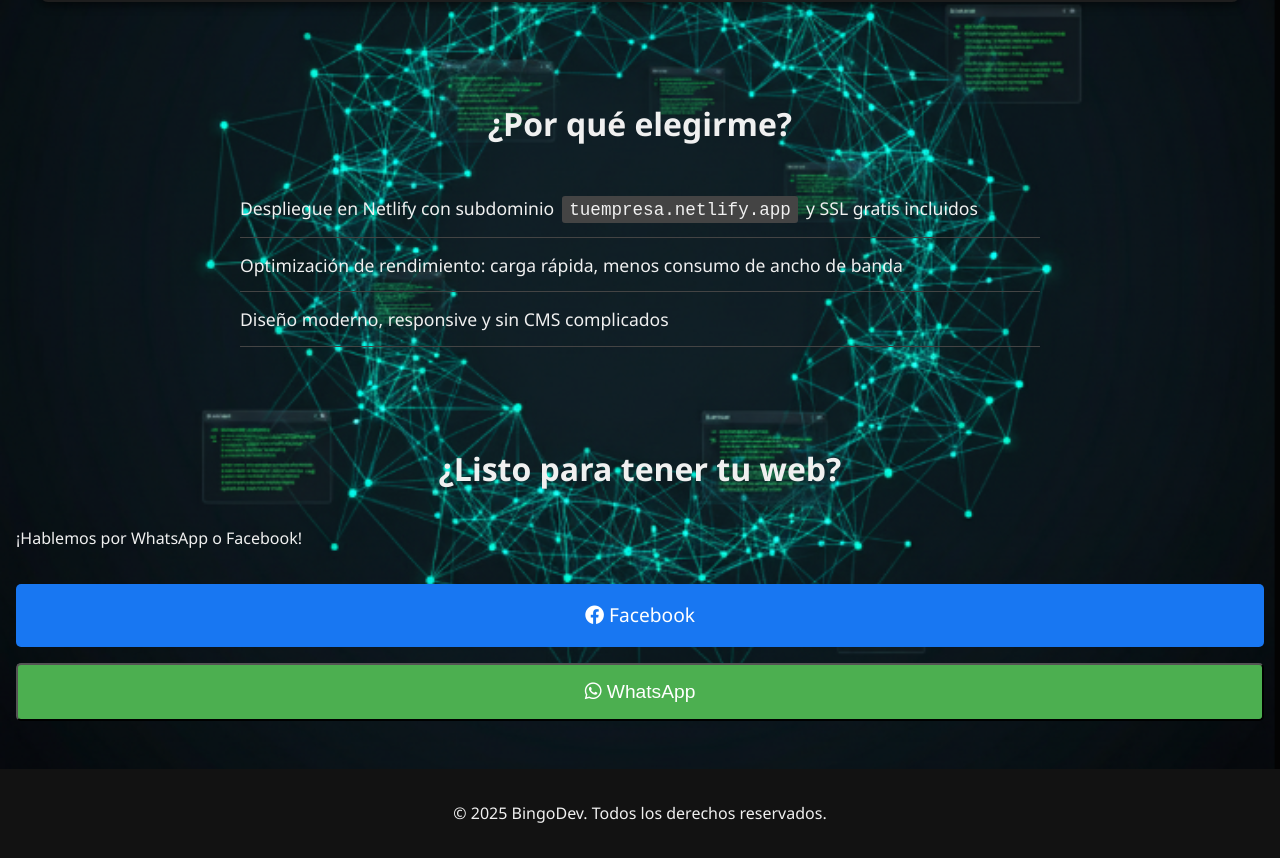
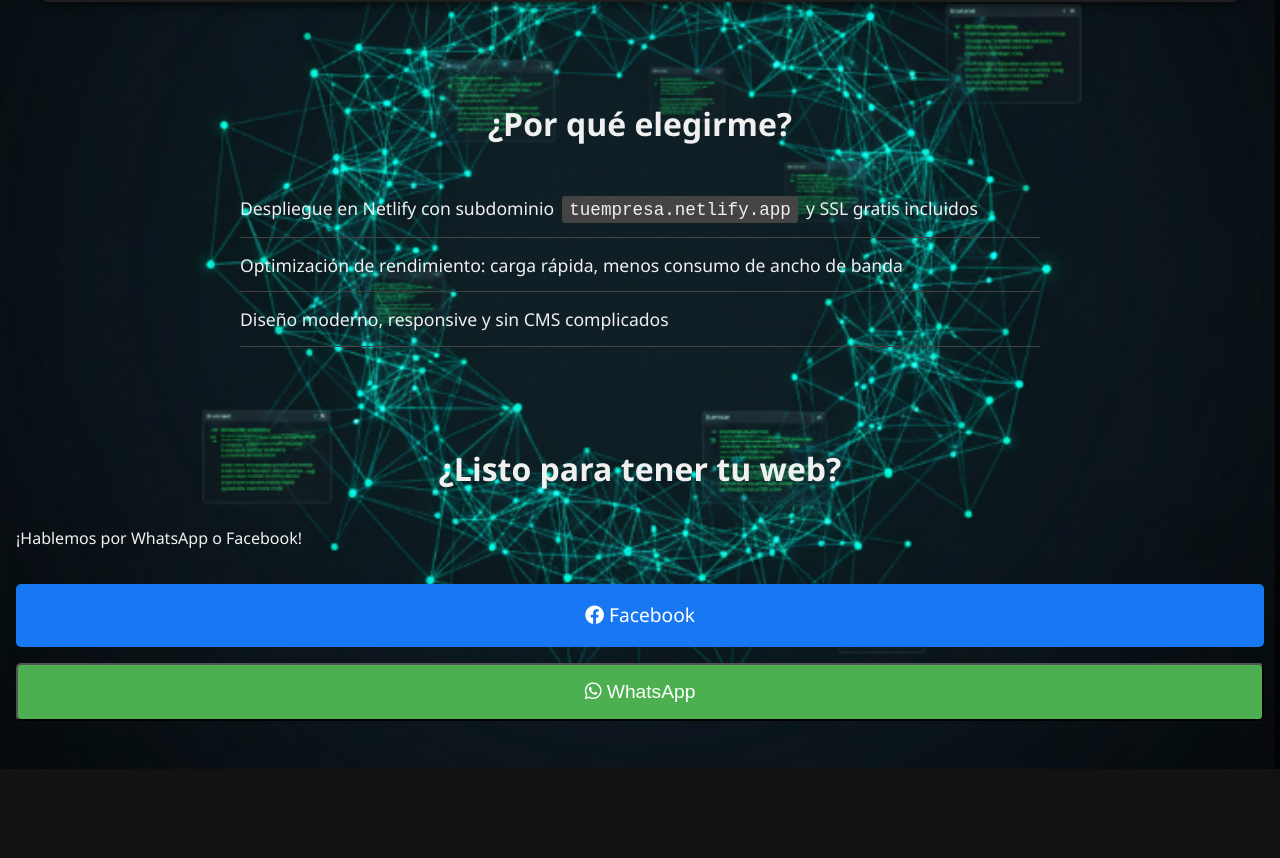
Before and after one commit to SNTIXGOD/Bingo, a plain HTML site: page index.html in a window 1280 px wide. Shown: the part 1428-2286 px from the top of the page. After the commit the page ends 2197 px from the top, so only its background shows below. Drawn offline with Linux system fonts and the light colour scheme.

Commit message:
borrar copyright

```diff
--- a/index.html
+++ b/index.html
@@ -97,10 +97,6 @@
         </div>
     </div>
 
-    <footer>
-        <p>&copy; 2025 BingoDev. Todos los derechos reservados.</p>
-    </footer>
-
     <script src="app.js"></script>
 </body>
 </html>
```
